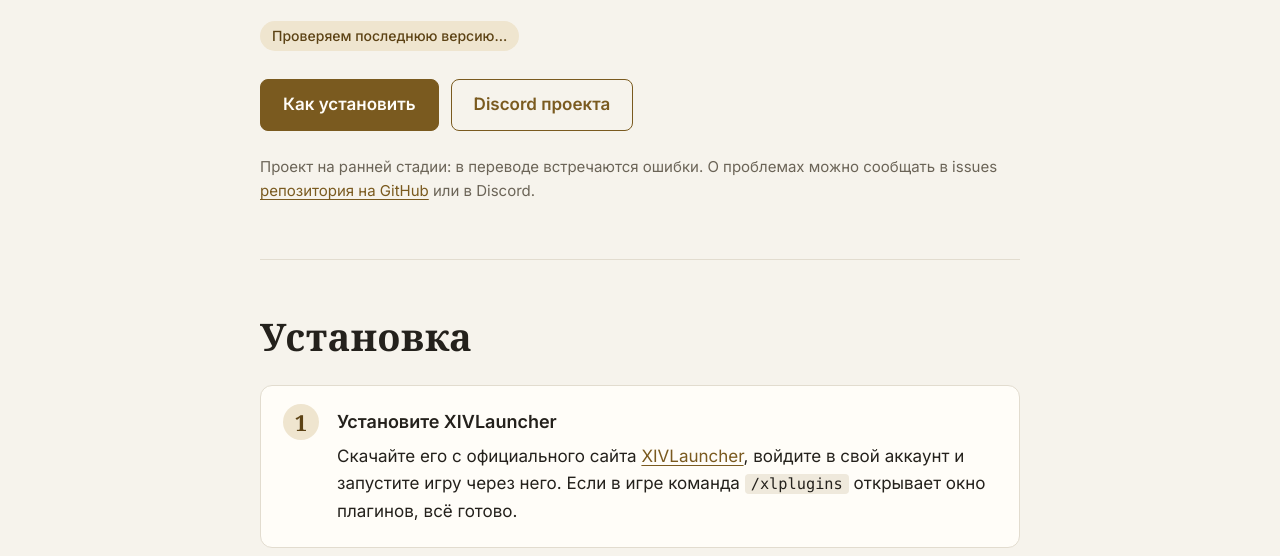
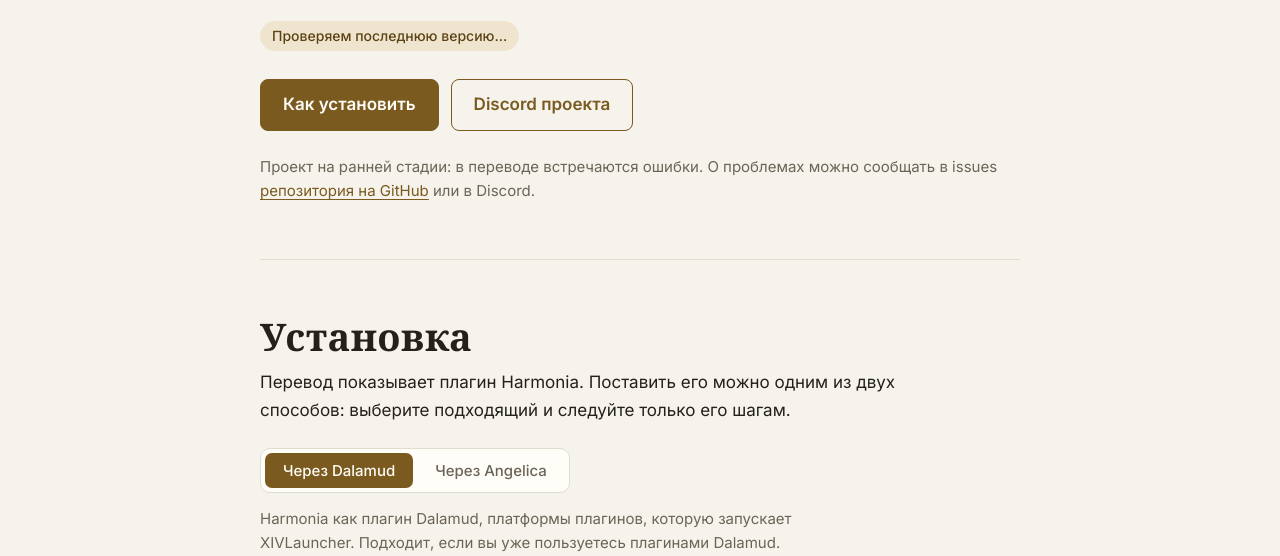
Before and after one commit to AngelicaProject/ProjectPrimaSite, a plain HTML site: page index.html in a window 1280 px wide. Shown: the part 396-952 px from the top of the page. Drawn offline with Linux system fonts and the light colour scheme; no server answers; a web font is replaced by a local one.

Commit message:
Add installing the translation through Angelica as a second way, on its own tab

```diff
--- a/content.json
+++ b/content.json
@@ -27,6 +27,12 @@
 
   "install": {
     "heading": "Установка",
+    "intro": "Перевод показывает плагин Harmonia. Поставить его можно одним из двух способов: выберите подходящий и следуйте только его шагам.",
+    "methods": [
+      {
+        "id": "dalamud",
+        "tab": "Через Dalamud",
+        "summary": "Harmonia как плагин Dalamud, платформы плагинов, которую запускает XIVLauncher. Подходит, если вы уже пользуетесь плагинами Dalamud.",
         "steps": [
           {
             "title": "Установите XIVLauncher",
@@ -60,6 +66,50 @@
           {
             "question": "Как выключить перевод",
             "answer": "Введите `/harmonia` и выключите перевод на его карточке, затем перезапустите игру."
+          }
+        ]
+      },
+      {
+        "id": "angelica",
+        "tab": "Через Angelica",
+        "summary": "Harmonia как плагин [Angelica](https://angelicaproject.github.io/angelica/), другой платформы плагинов. Angelica ставится рядом с игрой и запускается вместе с ней, как бы вы ни запускали игру: через Steam, официальный лаунчер или XIVLauncher. Сейчас она в тестовой версии.",
+        "steps": [
+          {
+            "title": "Установите Angelica",
+            "text": "Скачайте [angelica-setup.exe](https://github.com/AngelicaProject/angelica/releases/download/nightly/angelica-setup.exe) и запустите. Установщик сам найдёт игру, останется нажать **«Установить»**. Для Linux и Steam Deck — [своя инструкция](https://angelicaproject.github.io/angelica/install.html#install-on-linux-or-steam-deck)."
+          },
+          {
+            "title": "Установите Harmonia",
+            "text": "Запустите игру и нажмите **Insert** или введите в чат `/angelica`. На вкладке **«Каталог»** найдите **Harmonia** и нажмите **«Установить»**, затем **«Разрешить и включить»**."
+          },
+          {
+            "title": "Установите перевод",
+            "text": "Выберите Harmonia в списке и нажмите **«Управление плагином»**. В разделе **«Предложение»** уже будет Project Prima: нажмите **«Установить»**. Если его нет, вставьте ссылку ниже в поле **«Своя ссылка»** и нажмите **«Добавить»**.",
+            "copy": [
+              { "label": "Ссылка на перевод", "value": "https://angelicaproject.github.io/ProjectPrima/harmonia/feed-v1.json" }
+            ]
+          },
+          {
+            "title": "Перезапустите игру",
+            "text": "Перевод включится при следующем запуске. Новые версии перевода, Harmonia и Angelica скачиваются сами."
+          }
+        ],
+        "questions": [
+          {
+            "question": "Как выключить перевод",
+            "answer": "Нажмите **Insert**, на вкладке **«Установленные»** выключите Harmonia переключателем рядом с ней и перезапустите игру."
+          },
+          {
+            "question": "Windows не даёт запустить установщик",
+            "answer": "Так Windows встречает программы, которые ещё мало кто скачивал. Нажмите **«Подробнее»**, затем **«Выполнить в любом случае»**."
+          }
+        ]
+      }
+    ],
+    "questions": [
+      {
+        "question": "Можно ли поставить оба способа?",
+        "answer": "Можно, они не мешают друг другу. Когда в игре работает Dalamud, перевод показывает Harmonia в Dalamud, а Harmonia в Angelica ждёт. В дни, когда Dalamud ещё не обновился после патча, перевод показывает Angelica. Перевод нужно добавить в обе Harmonia."
       },
       {
         "question": "Что происходит, когда обновляется игра?",
--- a/index.html
+++ b/index.html
@@ -12,7 +12,7 @@
   <link rel="preconnect" href="https://fonts.gstatic.com" crossorigin>
   <link rel="stylesheet" href="https://fonts.googleapis.com/css2?family=Cormorant+SC:wght@500;600&family=Inter:wght@400;500;600&display=swap">
   <!-- Raise ?v= when style.css or main.js changes, so browsers do not mix cached and new files. -->
-  <link rel="stylesheet" href="style.css?v=2">
+  <link rel="stylesheet" href="style.css?v=3">
 </head>
 <body>
   <div class="banner" id="banner" role="note" hidden></div>
@@ -45,6 +45,6 @@
   <footer id="footer"></footer>
 
   <noscript><p class="noscript">Для этой страницы нужен JavaScript.</p></noscript>
-  <script src="main.js?v=2"></script>
+  <script src="main.js?v=3"></script>
 </body>
 </html>
--- a/main.js
+++ b/main.js
@@ -86,6 +86,69 @@
     });
 }
 
+function stepItems(steps, labels) {
+  return steps.map((step) => {
+    const item = element("li");
+    item.append(element("h3", {}, format(step.title ?? "")), element("p", {}, format(step.text ?? "")));
+    for (const copy of step.copy ?? []) item.append(copyBlock(copy, labels));
+    return item;
+  });
+}
+
+function questionItems(entries) {
+  return entries.map((entry) => {
+    const details = element("details");
+    details.append(element("summary", {}, format(entry.question ?? "")), element("p", {}, format(entry.answer ?? "")));
+    return details;
+  });
+}
+
+// The ways to install, one shown at a time so their steps never mix. The
+// choice is kept in the address (#install-<id>) and in the browser.
+function showInstall(content, steps) {
+  const install = content.install ?? {};
+  const methods = install.methods ?? [{ id: "", steps: install.steps ?? [] }];
+  const questions = document.getElementById("questions");
+
+  function pick(id) {
+    const method = methods.find((entry) => entry.id === id) ?? methods[0];
+    for (const tab of tabs?.children ?? []) tab.setAttribute("aria-selected", String(tab.dataset.id === method.id));
+    if (summary) summary.innerHTML = format(method.summary ?? "");
+    steps.replaceChildren(...stepItems(method.steps ?? [], content.copyButton));
+    questions?.replaceChildren(...questionItems([...(method.questions ?? []), ...(install.questions ?? [])]));
+    return method.id;
+  }
+
+  let tabs = null;
+  let summary = null;
+  if (methods.length > 1) {
+    const intro = element("p", { class: "intro" }, format(install.intro ?? ""));
+    tabs = element("div", { class: "methods", role: "tablist" });
+    summary = element("p", { class: "summary", role: "tabpanel" });
+    for (const method of methods) {
+      const tab = element("button", { type: "button", role: "tab", "data-id": method.id }, escape(method.tab ?? method.id));
+      tab.addEventListener("click", () => {
+        pick(method.id);
+        history.replaceState(null, "", `#install-${method.id}`);
+        try { localStorage.setItem("install-method", method.id); } catch {}
+      });
+      tabs.append(tab);
+    }
+    steps.before(intro, tabs, summary);
+  }
+
+  const fromHash = () => /^#install-(.+)$/.exec(location.hash)?.[1];
+  let saved = null;
+  try { saved = localStorage.getItem("install-method"); } catch {}
+  pick(fromHash() ?? saved);
+  if (fromHash()) document.getElementById("install")?.scrollIntoView();
+  window.addEventListener("hashchange", () => {
+    if (!fromHash()) return;
+    pick(fromHash());
+    document.getElementById("install")?.scrollIntoView();
+  });
+}
+
 // Fills the element with this id when the page has it. A browser may keep an
 // older index.html from its cache next to a newer script, and a part missing
 // from that page must not stop the rest of it.
@@ -120,22 +183,7 @@
     }
   });
 
-  fill("steps", (steps) => {
-    for (const step of content.install?.steps ?? []) {
-      const item = element("li");
-      item.append(element("h3", {}, format(step.title ?? "")), element("p", {}, format(step.text ?? "")));
-      for (const copy of step.copy ?? []) item.append(copyBlock(copy, content.copyButton));
-      steps.append(item);
-    }
-  });
-
-  fill("questions", (questions) => {
-    for (const entry of content.install?.questions ?? []) {
-      const details = element("details");
-      details.append(element("summary", {}, format(entry.question ?? "")), element("p", {}, format(entry.answer ?? "")));
-      questions.append(details);
-    }
-  });
+  fill("steps", (steps) => showInstall(content, steps));
 
   fill("help-text", (help) => {
     for (const paragraph of content.help?.paragraphs ?? []) help.append(element("p", {}, format(paragraph)));
--- a/style.css
+++ b/style.css
@@ -137,6 +137,35 @@
 .install, .help { padding: 56px 0; }
 .install { border-bottom: 1px solid var(--line); }
 
+.intro { max-width: 40em; margin: 0; }
+
+.methods {
+  display: flex;
+  flex-wrap: wrap;
+  gap: 4px;
+  width: fit-content;
+  max-width: 100%;
+  margin: 24px 0 0;
+  padding: 4px;
+  border: 1px solid var(--line);
+  border-radius: 10px;
+  background: var(--surface);
+}
+
+.methods button {
+  padding: 8px 18px;
+  border: 0;
+  border-radius: 7px;
+  background: transparent;
+  color: var(--muted);
+  font: 500 15px var(--body);
+  cursor: pointer;
+}
+.methods button:hover { color: var(--text); }
+.methods button[aria-selected="true"] { background: var(--accent); color: var(--on-accent); }
+
+.summary { max-width: 40em; margin: 14px 0 0; font-size: 15px; color: var(--muted); }
+
 .steps { margin: 28px 0 0; padding: 0; list-style: none; counter-reset: step; }
 
 .steps > li {
```
Lines whose indentation alone changed are shown as unchanged.
